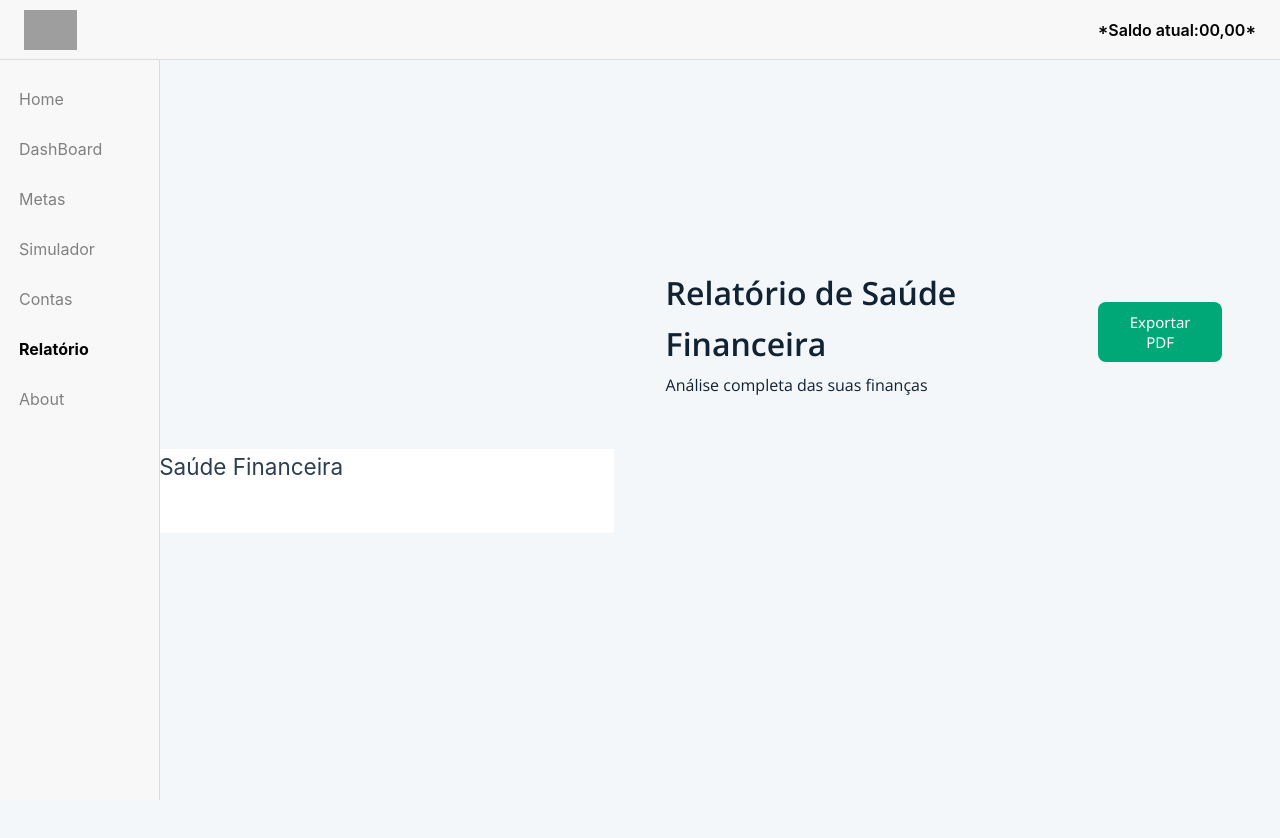
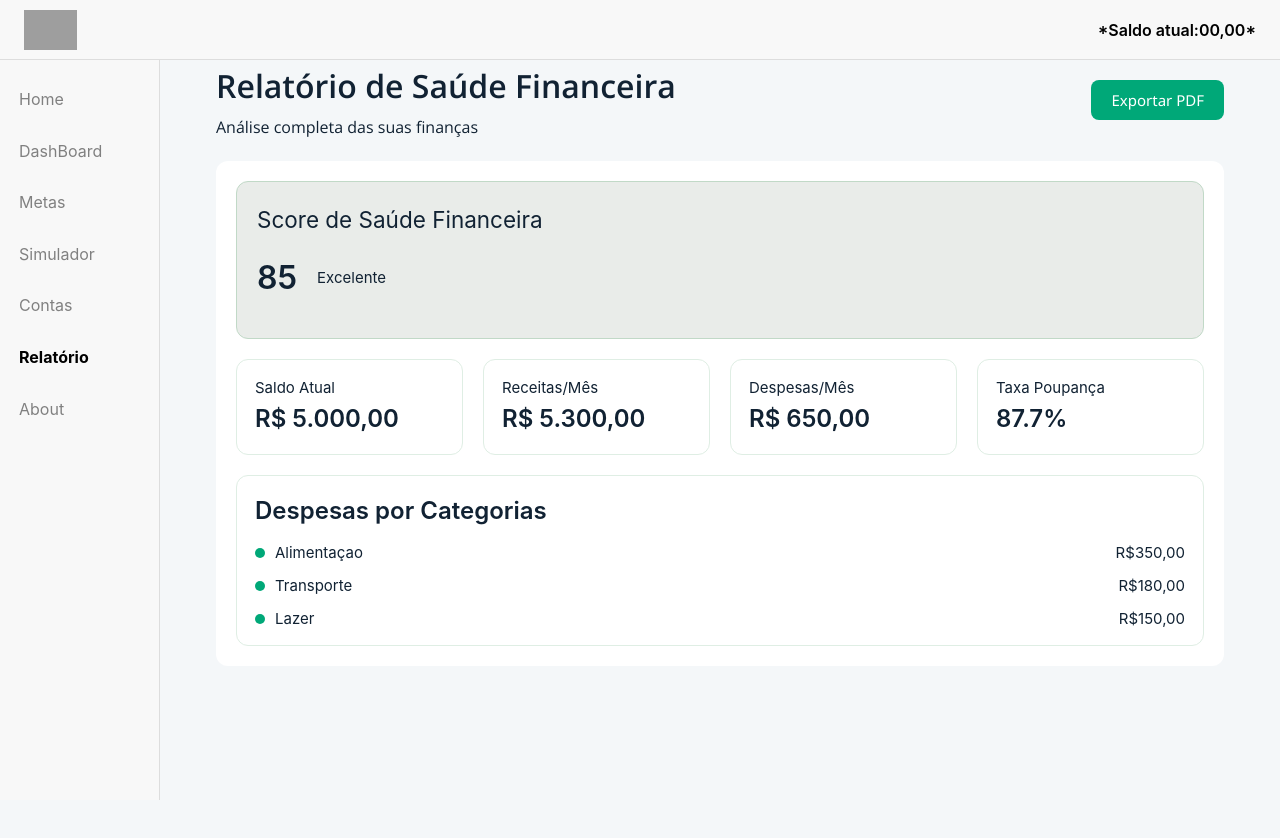
Before and after one commit to Hackaton-2026-Financas/hackaton2026, a Vue app: page /relatorio in a window 1280 px wide. Shown: the top 838 px of the page. Before the commit the page ends 800 px from the top, so only its background shows below. Built offline with nearby package versions, Linux system fonts and the light colour scheme; grey boxes are pictures that could not be loaded.

Commit message:
aaaaaaaaaaaa

```diff
--- a/src/App.vue
+++ b/src/App.vue
@@ -5,16 +5,29 @@ import MenuView from './components/layout/MenuView.vue';
 </script>
 
 <template>
-  <header>
-        <Header></Header>
-        <MenuView></MenuView>
+  <div class="app-shell">
+    <Header />
+    <MenuView />
 
-  </header>
-
-  <RouterView />
+    <main class="page-content">
+      <RouterView />
+    </main>
+  </div>
 </template>
 
 <style scoped>
+.app-shell {
+  min-height: 100vh;
+}
+
+.page-content {
+  margin-top: 60px;
+  margin-left: 160px;
+  width: calc(100% - 160px);
+  box-sizing: border-box;
+  padding: 0 24px 40px;
+}
+
 header {
   line-height: 1.5;
   max-height: 100vh;
--- a/src/assets/main.css
+++ b/src/assets/main.css
@@ -23,13 +23,11 @@ a,
 
 @media (min-width: 1024px) {
   body {
-    display: flex;
-    place-items: center;
+    display: block;
   }
 
   #app {
-    display: grid;
-    grid-template-columns: 1fr 1fr;
+    display: block;
     padding: 0 2rem;
   }
 }
--- a/src/views/RelatorioView.vue
+++ b/src/views/RelatorioView.vue
@@ -19,9 +19,58 @@ const scoreDescription = ref("Excelente")
     <section class="score">
         <h2>Score de Saúde Financeira</h2>
         <div>
-            <p>{{ score }}</p>
+            <p id="score">{{ score }}</p>
             <p>{{ scoreDescription }}</p>
         </div>
+    </section>
+    <section class="cards">
+      <ul>
+        <li>
+          <p>Saldo Atual</p>
+          <p id="number">R$ 5.000,00</p>
+        </li>
+        <li>
+          <p>Receitas/Mês</p>
+          <p id="number">R$ 5.300,00</p>
+        </li>
+        <li>
+          <p>Despesas/Mês</p>
+          <p id="number">R$ 650,00</p>
+        </li>
+        <li>
+          <p>Taxa Poupança</p>
+          <p id="number">87.7%</p>
+        </li>
+      </ul>
+    </section>
+    <section class="despesasCategorias">
+      <h2>Despesas por Categorias</h2>
+      <section>
+        <div class="graficoPizza">
+        </div>
+        <div class="categorias">
+          <ul class="categoria-lista">
+            <li class="categoria-item categoria-verde">
+              <p>
+                Alimentaçao
+              </p>
+              <p> R$350,00 </p>
+            </li>
+            <li class="categoria-item categoria-azul">
+              <p>
+                Transporte
+              </p>
+              <p>R$180,00</p>
+            </li>
+            <li class="categoria-item categoria-amarelo">
+              <p>
+                Lazer
+              </p>
+              <p>R$150,00</p>
+            </li>
+          </ul>
+        </div>
+      </section>
     </section>
 </section>
 
@@ -32,27 +81,32 @@ const scoreDescription = ref("Excelente")
 @import url('https://fonts.googleapis.com/css2?family=Open+Sans:ital,wght@0,300..800;1,300..800&display=swap');
 
 body {
-background-color: #F4F7F9;
+  background-color: #F4F7F9;
 }
+
 section.topo {
     display: flex;
     justify-content: space-between;
     align-items: center;
-    padding: 2vw;
+    padding: 0 0 20px;
     color: #112233;
     font-family: "Open Sans", sans-serif;
+    width: 100%;
+    box-sizing: border-box;
+}
 
-}
 .topo h1 {
     font-weight: 600;
     font-size: 2rem;
     margin: 0;
     margin-bottom: 0.3vw;
 }
+
 .topo h2 {
     font-size: 1rem;
     font-weight: 300;
 }
+
 .topo button {
     background-color: #00a878;
     color: #ffffff;
@@ -65,16 +119,125 @@ section.topo {
     display: inline-flex;
     align-items: center;
     gap: 10px;
-  cursor: pointer;
-  transition: background-color 0.2s;
+    cursor: pointer;
+    transition: background-color 0.2s;
 }
+
 .topo button:hover {
     background-color: #008f65;
 }
 
 section.main {
+    display: block;
     background-color: #ffffff;
     align-items: center;
-    margin: 2vw;
+    margin: 0;
+    width: 100%;
+    box-sizing: border-box;
+    border-radius: 12px;
+    padding: 20px;
 }
+section.score {
+    padding: 20px;
+    background-color: #e9ece9;
+    border-radius: 12px;
+    width: 100%;
+        color: #112233;
+    box-sizing: border-box;
+    border: 1px solid #c1d9c7;
+}
+.score div {
+    display: flex;
+    align-items: center;
+    gap: 20px;
+    min-height: 80px;
+}
+
+.score div p#score {
+    font-size: 2rem;
+    font-weight: 600;
+    margin: 0;
+    line-height: 1;
+}
+
+.score div p:last-child {
+    margin: 0;
+    align-self: center;
+    line-height: 1.2;
+}
+section.cards {
+    margin-top: 20px;
+}
+
+.cards ul {
+    list-style: none;
+    padding: 0;
+    margin: 0;
+    display: flex;
+    flex-wrap: wrap;
+    gap: 20px;
+}
+
+.cards li {
+    flex: 1 1 220px;
+
+    border: 1px solid #dfeee4;
+    color: #112233;
+    border-radius: 12px;
+    padding: 16px 18px;
+    align-items: center;
+    gap: 12px;
+}
+
+.cards li p {
+    margin: 0;
+}
+.cards li p#number {
+    font-size: 1.5rem;
+    font-weight: 600;
+}
+
+.despesasCategorias {
+    margin-top: 20px;
+    border: 1px solid #dfeee4;
+    border-radius: 12px;
+    padding: 16px 18px;
+    color: #112233;
+}
+.despesasCategorias h2 {
+    font-size: 1.5rem;
+    font-weight: 600;
+    margin-bottom: 12px;
+}
+.despesasCategorias .categoria-lista {
+  list-style: none;
+  margin: 0;
+  padding: 0;
+  display: flex;
+  flex-direction: column;
+  gap: 12px;
+}
+
+.despesasCategorias .categoria-item {
+  position: relative;
+  display: flex;
+  justify-content: space-between;
+  align-items: center;
+  gap: 12px;
+  padding-left: 20px;
+  line-height: 1.4;
+}
+
+.despesasCategorias .categoria-item::before {
+  content: "";
+  position: absolute;
+  left: 0;
+  top: 50%;
+  transform: translateY(-50%);
+  width: 10px;
+  height: 10px;
+  border-radius: 50%;
+  background: #00a878;
+}
+
 </style>
```
